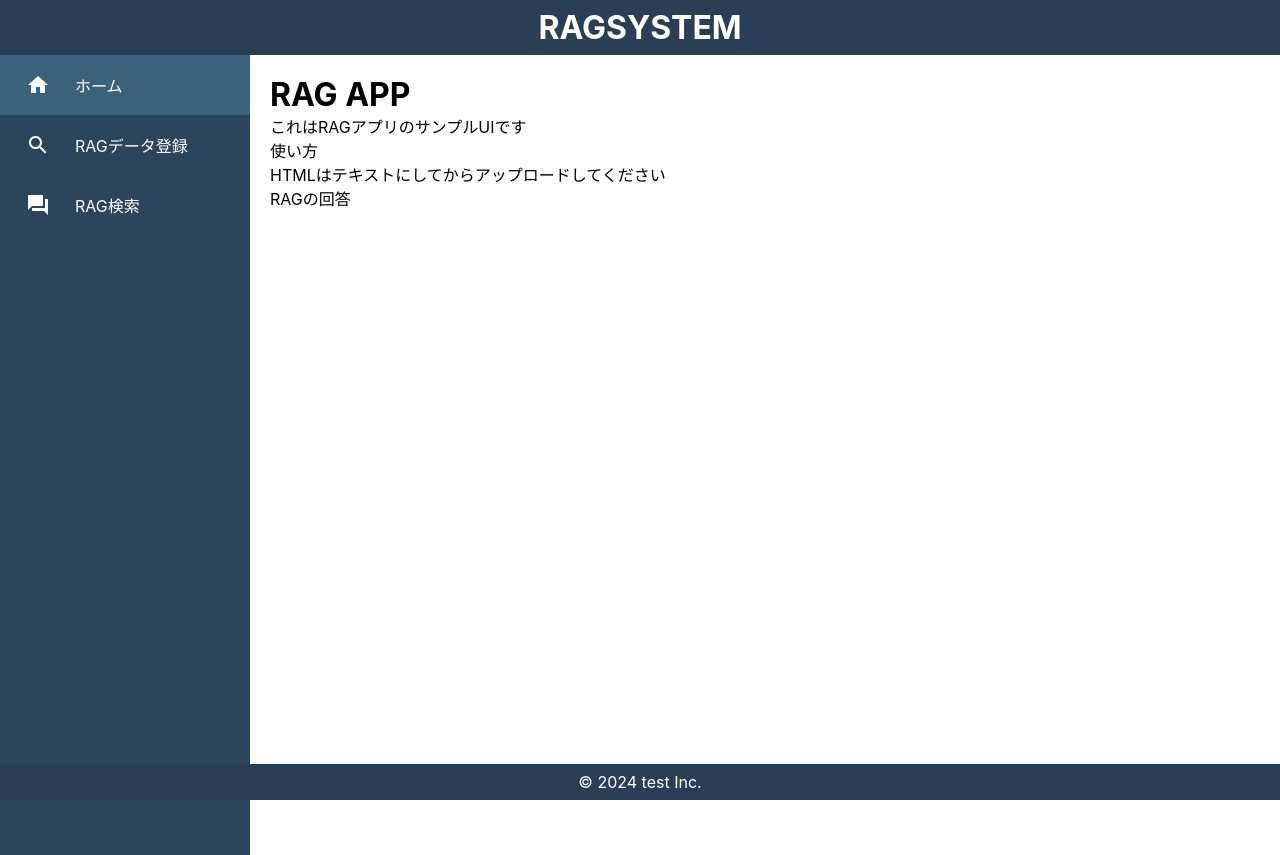
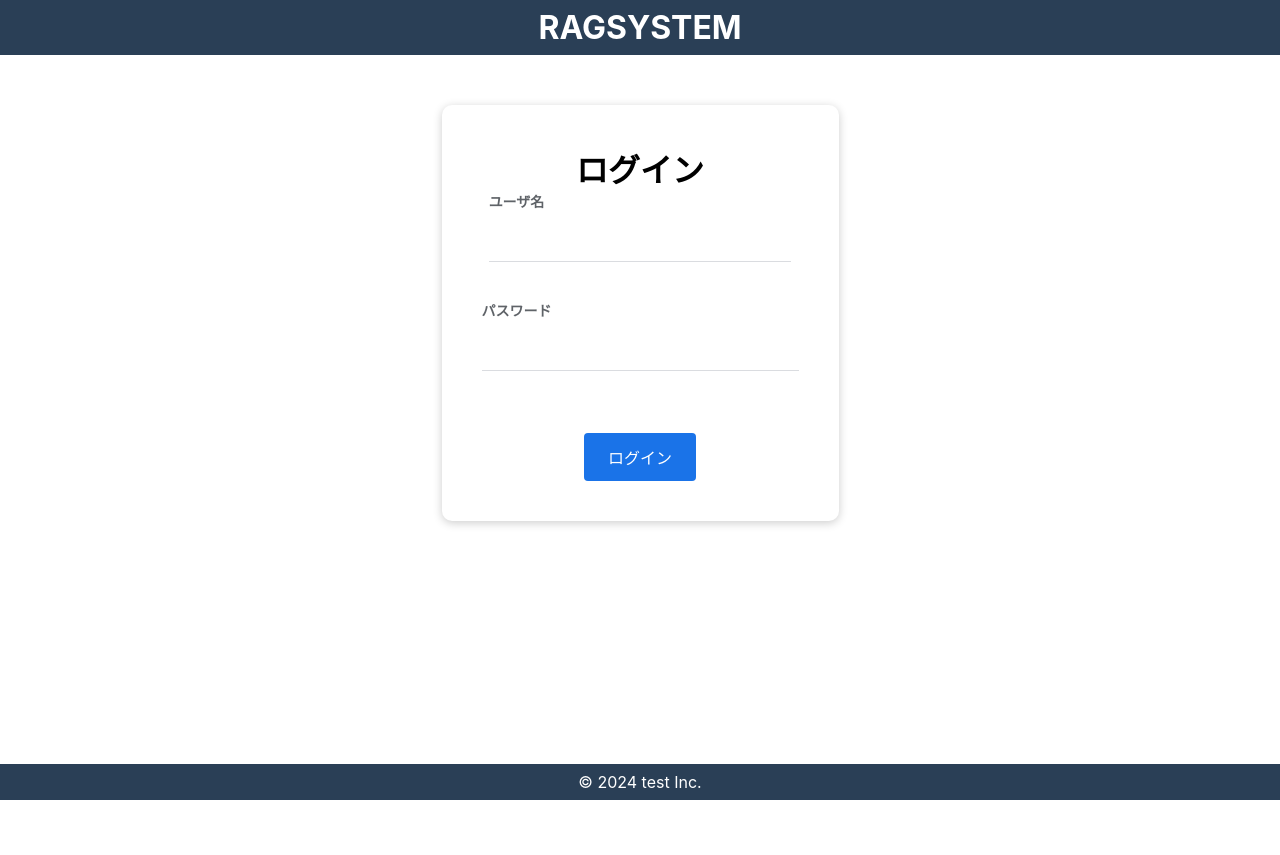
Before and after one commit to takuya-fukuda/rag-ui, a React (Create React App) app: page / in a window 1280 px wide. After the commit the page ends 800 px from the top, so only its background shows below. Built offline with nearby package versions, Linux system fonts and the light colour scheme.

Commit message:
login add

```diff
--- a/src/App.tsx
+++ b/src/App.tsx
@@ -4,12 +4,14 @@ import { BrowserRouter as Router, Route, Routes } from "react-router-dom";
 import { Home } from "./pages/Home";
 import RagDataRegister from "./pages/RagDataRegister";
 import RagChat from "./pages/RagChat";
+import Login from "./pages/Login";
 
 function App() {
   return (
     <Router>
       <Routes>
-        <Route path="/" element={<Home />} />
+        <Route path="/" element={<Login />} />
+        <Route path="/Home" element={<Home />} />
         <Route path="/RagDataRegister" element={<RagDataRegister />} />
         <Route path="/RagChat" element={<RagChat />} />
       </Routes>
--- a/src/components/SidebarData.tsx
+++ b/src/components/SidebarData.tsx
@@ -1,11 +1,7 @@
 import React from "react";
 import HomeIcon from "@mui/icons-material/Home";
-//import AttachEmailIcon from "@mui/icons-material/AttachEmail";
-//import AssessmentIcon from "@mui/icons-material/Assessment";
 import SearchIcon from "@mui/icons-material/Search";
 import QuestionAnswerIcon from "@mui/icons-material/QuestionAnswer";
-//import BackupIcon from "@mui/icons-material/Backup";
-//import SettingsIcon from "@mui/icons-material/Settings";
 import { SvgIconProps } from "@mui/material/SvgIcon";
 
 //アイコンのインポートの仕方は下記から検索してコマンドがわかる
--- /dev/null
+++ b/src/pages/Login.tsx
@@ -0,0 +1,72 @@
+import React, { useState } from "react";
+import { useNavigate } from "react-router-dom";
+import "./login.css";
+import { Header } from "../components/Header";
+import { Footer } from "../components/Footer";
+
+const Login: React.FC = () => {
+  const [email, setEmail] = useState("");
+  const [password, setPassword] = useState("");
+  const navigate = useNavigate();
+
+  const handleSubmit = async (event: React.FormEvent<HTMLFormElement>) => {
+    event.preventDefault();
+
+    try {
+      const response = await fetch("https://your-api-endpoint.com/login", {
+        method: "POST",
+        headers: {
+          "Content-Type": "application/json",
+        },
+        body: JSON.stringify({ email, password }),
+      });
+
+      if (response.ok) {
+        const data = await response.json();
+        console.log("Logged in successfully:", data);
+        navigate("/Home");
+      } else {
+        console.error("Login failed");
+        alert("ログインに失敗しました。");
+      }
+    } catch (error) {
+      console.error("Error during login:", error);
+      alert("エラーが発生しました。後でもう一度試してください。");
+    }
+  };
+
+  return (
+    <div>
+      <Header />
+      <div className="login">
+        <form onSubmit={handleSubmit} className="form">
+          <h1>ログイン</h1>
+          <label>
+            ユーザ名
+            <input
+              type="email"
+              value={email}
+              onChange={(e) => setEmail(e.target.value)}
+              required
+            />
+          </label>
+          <br />
+          <label>
+            パスワード
+            <input
+              type="password"
+              value={password}
+              onChange={(e) => setPassword(e.target.value)}
+              required
+            />
+          </label>
+          <br />
+          <button type="submit">ログイン</button>
+        </form>
+      </div>
+      <Footer />
+    </div>
+  );
+};
+
+export default Login;
--- /dev/null
+++ b/src/pages/login.css
@@ -0,0 +1,57 @@
+.login {
+  display: flex;
+  flex-direction: column;
+  align-items: center;
+  margin-top: 50px;
+}
+
+.logo {
+  margin-bottom: 50px;
+}
+
+.form {
+  display: flex;
+  flex-direction: column;
+  align-items: center;
+  background-color: #fff;
+  border-radius: 10px;
+  box-shadow: 0 2px 10px rgba(0, 0, 0, 0.2);
+  padding: 40px;
+}
+
+.form label {
+  display: block;
+  margin-bottom: 10px;
+  font-size: 14px;
+  font-weight: 600;
+  color: #5f6368;
+}
+
+.form input[type="email"],
+.form input[type="password"] {
+  width: 100%;
+  padding: 12px 20px;
+  margin: 8px 0;
+  border: none;
+  border-bottom: 1px solid #dadce0;
+  font-size: 16px;
+  color: #202124;
+  background-color: transparent;
+}
+
+.form button[type="submit"] {
+  background-color: #1a73e8;
+  color: #fff;
+  font-size: 16px;
+  font-weight: 500;
+  border: none;
+  border-radius: 4px;
+  padding: 12px 24px;
+  margin-top: 24px;
+  cursor: pointer;
+  transition: background-color 0.3s ease-in-out;
+}
+
+.form button[type="submit"]:hover {
+  background-color: #0d47a1;
+}
```
